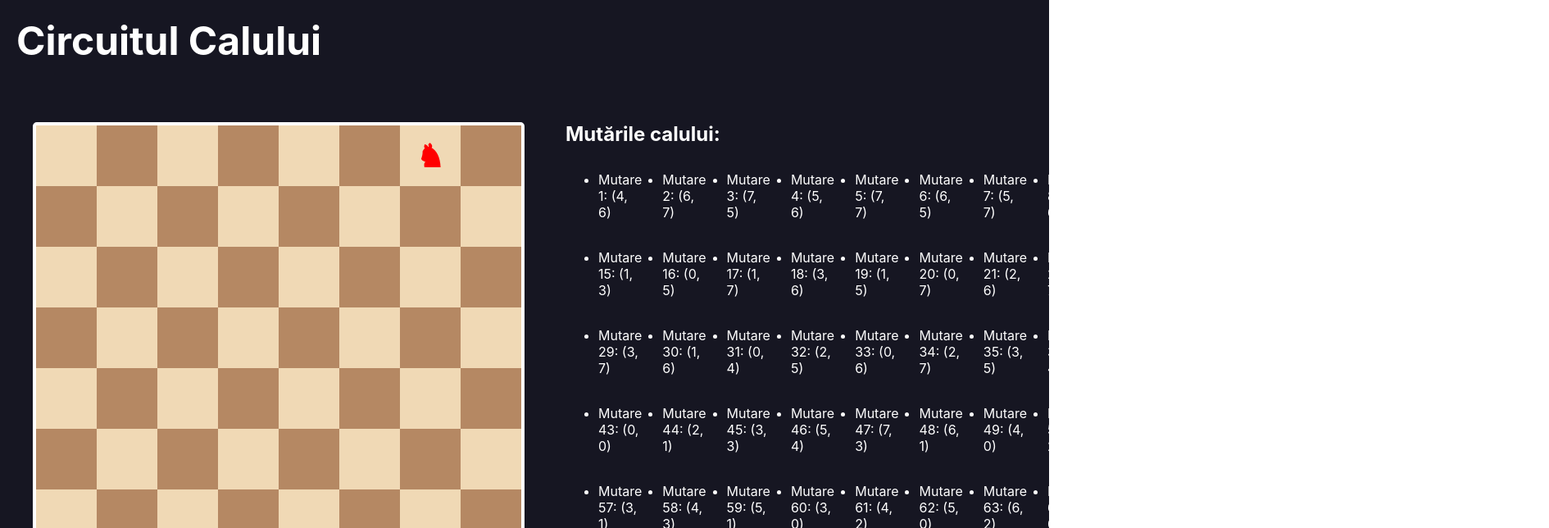
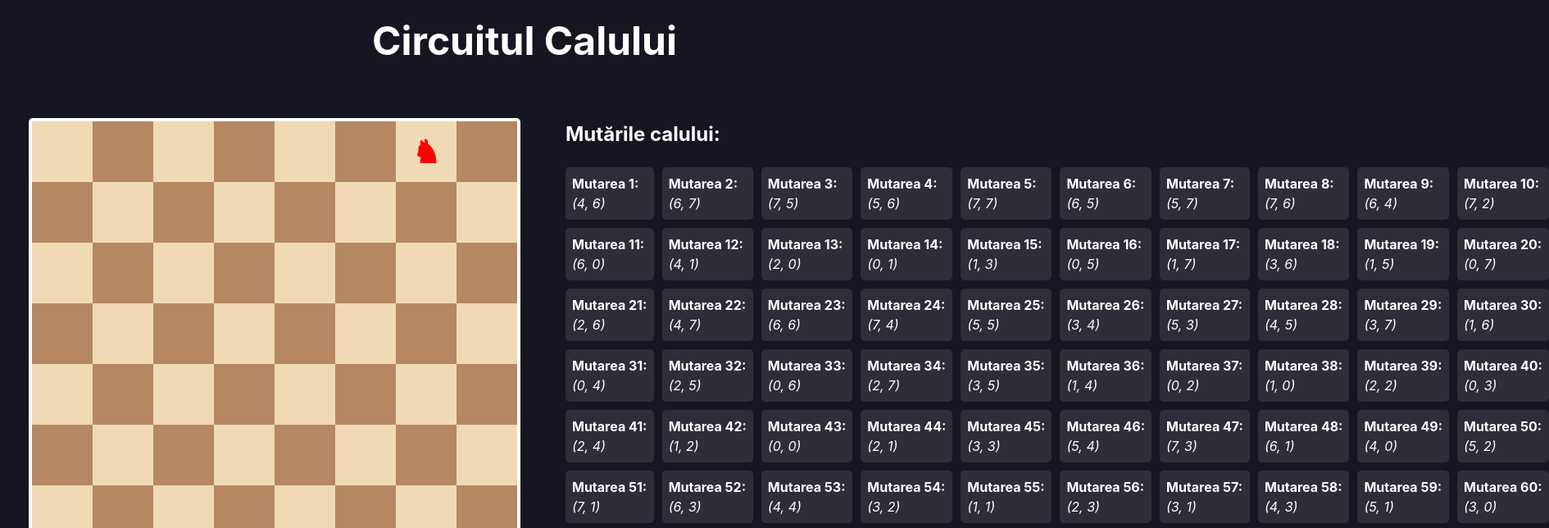
Before and after one commit to davidsimoc/circuitul-calului, a React (Create React App) app: page / in a window 1280 px wide. Shown: the top 644 px of the page at 82% size, 1890 px wide, since content can reach past the window. Built offline with nearby package versions, Linux system fonts and the light colour scheme.

Commit message:
update css

```diff
--- a/public/index.html
+++ b/public/index.html
@@ -4,40 +4,10 @@
     <meta charset="utf-8" />
     <link rel="icon" href="%PUBLIC_URL%/favicon.ico" />
     <meta name="viewport" content="width=device-width, initial-scale=1" />
-    <meta name="theme-color" content="#000000" />
-    <meta
-      name="description"
-      content="Web site created using create-react-app"
-    />
-    <link rel="apple-touch-icon" href="%PUBLIC_URL%/logo192.png" />
-    <!--
-      manifest.json provides metadata used when your web app is installed on a
-      user's mobile device or desktop. See https://developers.google.com/web/fundamentals/web-app-manifest/
-    -->
-    <link rel="manifest" href="%PUBLIC_URL%/manifest.json" />
-    <!--
-      Notice the use of %PUBLIC_URL% in the tags above.
-      It will be replaced with the URL of the `public` folder during the build.
-      Only files inside the `public` folder can be referenced from the HTML.
-
-      Unlike "/favicon.ico" or "favicon.ico", "%PUBLIC_URL%/favicon.ico" will
-      work correctly both with client-side routing and a non-root public URL.
-      Learn how to configure a non-root public URL by running `npm run build`.
-    -->
-    <title>React App</title>
+    <meta charset="UTF-8">
+    <title>Circuitul Calului</title>
   </head>
   <body>
-    <noscript>You need to enable JavaScript to run this app.</noscript>
     <div id="root"></div>
-    <!--
-      This HTML file is a template.
-      If you open it directly in the browser, you will see an empty page.
-
-      You can add webfonts, meta tags, or analytics to this file.
-      The build step will place the bundled scripts into the <body> tag.
-
-      To begin the development, run `npm start` or `yarn start`.
-      To create a production bundle, use `npm run build` or `yarn build`.
-    -->
   </body>
 </html>
--- a/src/App.css
+++ b/src/App.css
@@ -1,12 +1,25 @@
+html, body {
+  margin: 0;
+  padding: 0;
+  height: 100%;
+  background-color: #161622;
+}
+
 .app {
   display: flex;
   flex-direction: column;
-  justify-content: flex-start;
-  align-items: flex-start;
+  align-items: center;
   gap: 20px;
   padding: 20px;
   background-color: #161622;
   height: 100vh;
+}
+
+.mainContent {
+  display: flex;
+  flex-direction: column;
+  align-items: flex-start;
+  width: 100%;
 }
 
 .board {
@@ -16,10 +29,12 @@
   width: 80vw; /* Lățimea tablei de șah */
   max-width: 600px;
   height: auto;
-  margin: 20px;
+  margin: 15px;
   border: 4px solid white;
   border-radius: 5px;
   aspect-ratio: 1;
+  box-sizing: border-box;
+  overflow: hidden;
 }
 
 .square {
@@ -46,13 +61,11 @@
 
 .titleText {
   margin-bottom: 30px; /* Distanță între titlu și tabla de șah */
-  display: flex;
   align-items: center;
 }
 
 .titlu {
   color: white;
-  display: flex;
   font-size: 3rem;
   text-align: center;
   margin: 0;
@@ -60,14 +73,15 @@
 }
 
 .moves {
-  margin-left: 10px;
   display: flex;
   flex-wrap: wrap;
   text-align: left;
   max-width: 300px;
+  width: 100%;
 }
 
 .moves h2 {
+  margin-left: 20px;
   margin-bottom: 10px;
   text-align: center;
   color: white;
@@ -75,24 +89,35 @@
 
 .moves ul {
   display: grid;
-  grid-template-columns: repeat(14, 1fr);
-  gap: 25px;
+  grid-template-columns: repeat(10, 1fr);
   color: white;
+  gap: 10px;
+  margin-left: -20px;
 }
 
 .moves li {
-  margin: 5px 0;
   font-size: 1rem;
+  line-height: 1.5;
+  background-color: rgba(255, 255, 255, 0.1);
+  padding: 8px;
+  border-radius: 5px;
+  display: flex;
+  align-items: center;
+  white-space: nowrap;
 }
 
-.moves .current-move {
+.moves li .moveNumber {
   font-weight: bold;
-  color: white;
+  margin-bottom: 5px;
+}
+
+.moves li .coordinates {
+  font-style: italic;
 }
 
 .boardAndMoves {
   display: flex;
-  justify-content: center;
+  justify-content: flex-start;
   align-items: flex-start;
   gap: 20px;
 }
--- a/src/App.js
+++ b/src/App.js
@@ -89,18 +89,23 @@ function App() {
   }, [currentMove, moves]);
 
   return (
-    <div className='app'>
-      <div className='titleText'>
-        <h1 className='titlu'>Circuitul Calului</h1>
+    <div className="app">
+      <div className="titleText">
+        <h1 className="titlu">Circuitul Calului</h1>
       </div>
-      <div className='boardAndMoves'>
+      <div className="mainContent">
+        <div className="boardAndMoves">
           <div className="board">
             {Array.from({ length: N }).map((_, row) => (
               <div key={row} className="row">
                 {Array.from({ length: N }).map((_, col) => {
                   const isKnight = row === moves[currentMove]?.[0] && col === moves[currentMove]?.[1];
                   return (
-                  <div key={col} className={`square ${(row + col) % 2 === 0 ? 'white' : 'black'} ${isKnight ? 'knight' : ''}`}>
+                    <div
+                      key={col}
+                      className={`square ${(row + col) % 2 === 0 ? 'white' : 'black'} ${isKnight ? 'knight' : ''
+                        }`}
+                    >
                       {isKnight && '♞'}
                     </div>
                   );
@@ -113,10 +118,14 @@ function App() {
             <ul>
               {moves.map(([x, y], index) => (
                 <li key={index}>
-                Mutare {index + 1}: ({x}, {y})
+                  <div className="move">
+                    <span className="moveNumber">Mutarea {index + 1}:<br /></span>
+                    <span className="coordinates">({x}, {y})</span>
+                  </div>
                 </li>
               ))}
             </ul>
+          </div>
         </div>
       </div>
     </div>
```
Also changed, not shown: index.html (deleted, +0 -10 lines). Lines whose indentation alone changed are shown as unchanged.
